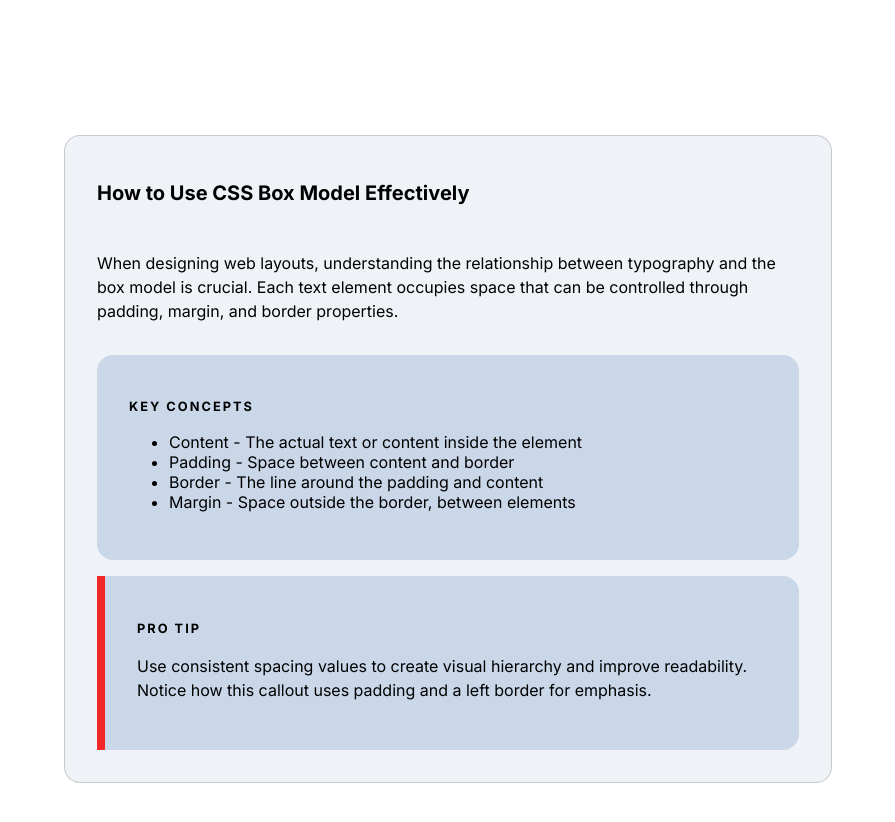
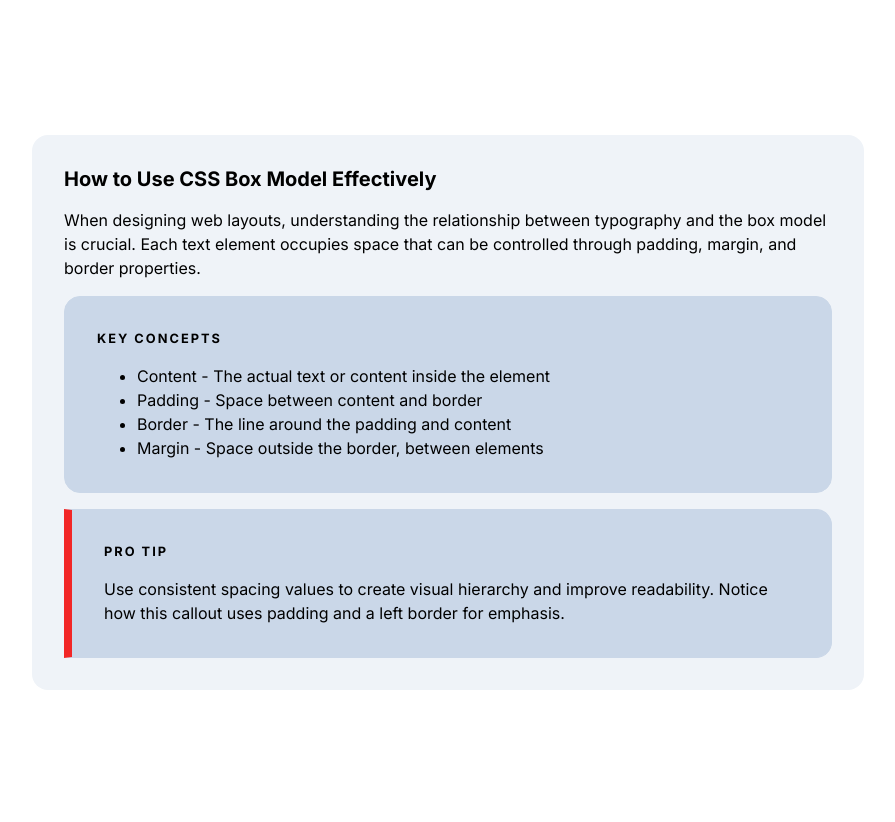
Before and after one commit to mpalijan3/algebra-box-model, a plain HTML site: page index.html in a window 1280 px wide. Shown: the whole page, without its empty margins (192-1087 px from the left). After the commit the page ends 800 px from the top, so only its background shows below. Drawn offline with Linux system fonts and the light colour scheme.

Commit message:
Add files via upload

```diff
--- a/index.html
+++ b/index.html
@@ -3,15 +3,16 @@
 <head>
     <meta charset="UTF-8">
     <meta name="viewport" content="width=device-width, initial-scale=1.0">
-    <title>How to use CSS Box model</title>
+    <title>Algebra Box Model</title>
     <link rel="stylesheet" href="./style.css">
 </head>
 <body>
-    <div class="container">
-        <h1>How to Use CSS Box Model Effectively</h1>
-        <p>When designing web layouts, understanding the relationship between  typography and the box model is crucial. Each text element occupies  space that can be controlled through padding, margin, and border  properties.</p>
-        <div class="list">
-            <h2>Key concepts</h2>
+    <div class="panel panel--parent">
+        <div class="panel__title">How to Use CSS Box Model Effectively</div>
+        <div class="panel__text">When designing web layouts, understanding the relationship between  typography and the box model is crucial. Each text element occupies  space that can be controlled through padding, margin, and border  properties.</div>
+    <div class="panel panel--child">
+        <div class="panel__subtitle">Key concepts</div>
+        <div class="panel__text">
         <ul>
             <li>Content - The actual text or content inside the element</li>
             <li>Padding - Space between content and border</li>
@@ -19,9 +20,10 @@
             <li>Margin - Space outside the border, between elements</li>
         </ul>
         </div>
-        <div class="tip">
-            <h2>Pro Tip</h2>
-            <p>Use consistent spacing values to create visual hierarchy and improve  readability. Notice how this callout uses padding and a left border for  emphasis.</p>
+    </div>
+    <div class="panel panel--child panel--tip">
+        <div class="panel__subtitle">Pro Tip</div>
+        <div class="panel__text">Use consistent spacing values to create visual hierarchy and improve  readability. Notice how this callout uses padding and a left border for  emphasis.</div>
     </div>
     </div>
 </body>
--- a/style.css
+++ b/style.css
@@ -1,15 +1,87 @@
 @import url('https://fonts.googleapis.com/css2?family=Inter:ital,opsz,wght@0,14..32,100..900;1,14..32,100..900&display=swap');
 
+/*
 * {
   box-sizing: border-box;
 }
+*/
+.panel {
+    background-color: #eff3f8;
+    border: 1px solid #cad7e8;
+    border-radius: 16px;
+    padding: 32px;
+}
 
+.panel--parent {
+    background-color: #eff3f8;
+    border: #cad7e8;
+    width: 768px;
+    margin-left: auto;
+    margin-right: auto;
+    margin-top: 135px;
+}
+
+.panel--child {
+    background-color: #cad7e8;
+}
+
+.panel--tip {
+    border-top-left-radius: 0;
+    border-bottom-left-radius: 0;
+    border-left: 8px solid #f22626;
+}
+
+.panel__title {
+    font-family: "Inter";
+    font-weight: 700;
+    font-size: 20px;
+    line-height: 1.25;
+}
+
+.panel__subtitle {
+    font-family: "Inter";
+    font-weight: 700;
+    font-size: 12.8px;
+    line-height: 1.5;
+    letter-spacing: 2px;
+    text-transform: uppercase;
+}
+
+.panel__text {
+    font-family: "Inter";
+    font-weight: 400;
+    font-size: 16px;
+    line-height: 1.5;
+}
+
+.panel .panel__title {
+    margin-bottom: 16px;
+}
+
+.panel .panel__text {
+    margin-bottom: 16px;
+}
+
+.panel .panel__subtitle {
+    margin-bottom: 16px;
+}
+
+.panel .panel {
+    margin-bottom: 16px;
+}
+
+.panel *:last-child {
+    margin-bottom: 0;
+}
+
+
+/*
 .container {
     color: #000000;
     background-color: #eff3f8;
     font-family: Inter, sans-serif;
     width: 768px;
-    /*height: 575px;*/
+    /*height: 575px;
     margin: 135px auto;
     border-radius: 16px;
     border: 1px solid #a7a8a888;
@@ -40,6 +112,7 @@ p {
     border-radius: 16px;
     padding: 32px;
     gap: 8px;
+    line-height: 200%;
 }
 
 .tip {
@@ -62,3 +135,4 @@ h2 {
     letter-spacing: 2px;
     text-transform: uppercase;
 }
+*/
```
Lines whose indentation alone changed are shown as unchanged.
